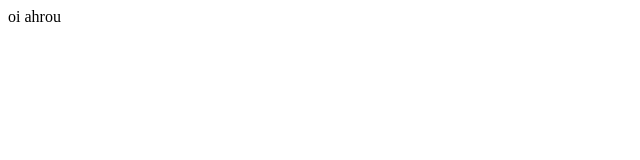
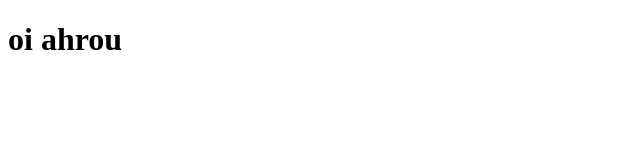
Before and after one commit to onnnnn/broccoli, a plain HTML site: page index.html in a window 1280 px wide. Shown: the whole page, without its empty margins (0-640 px from the left). Drawn offline with Linux system fonts and the light colour scheme.

Commit message:
Update index.html

```diff
--- a/index.html
+++ b/index.html
@@ -5,6 +5,6 @@
         <title>helloworld</title>
     </head>
     <body>
-        <hi>oi ahrou</hi>
+        <h1>oi ahrou</h1>
     </body>
 </html>
```
